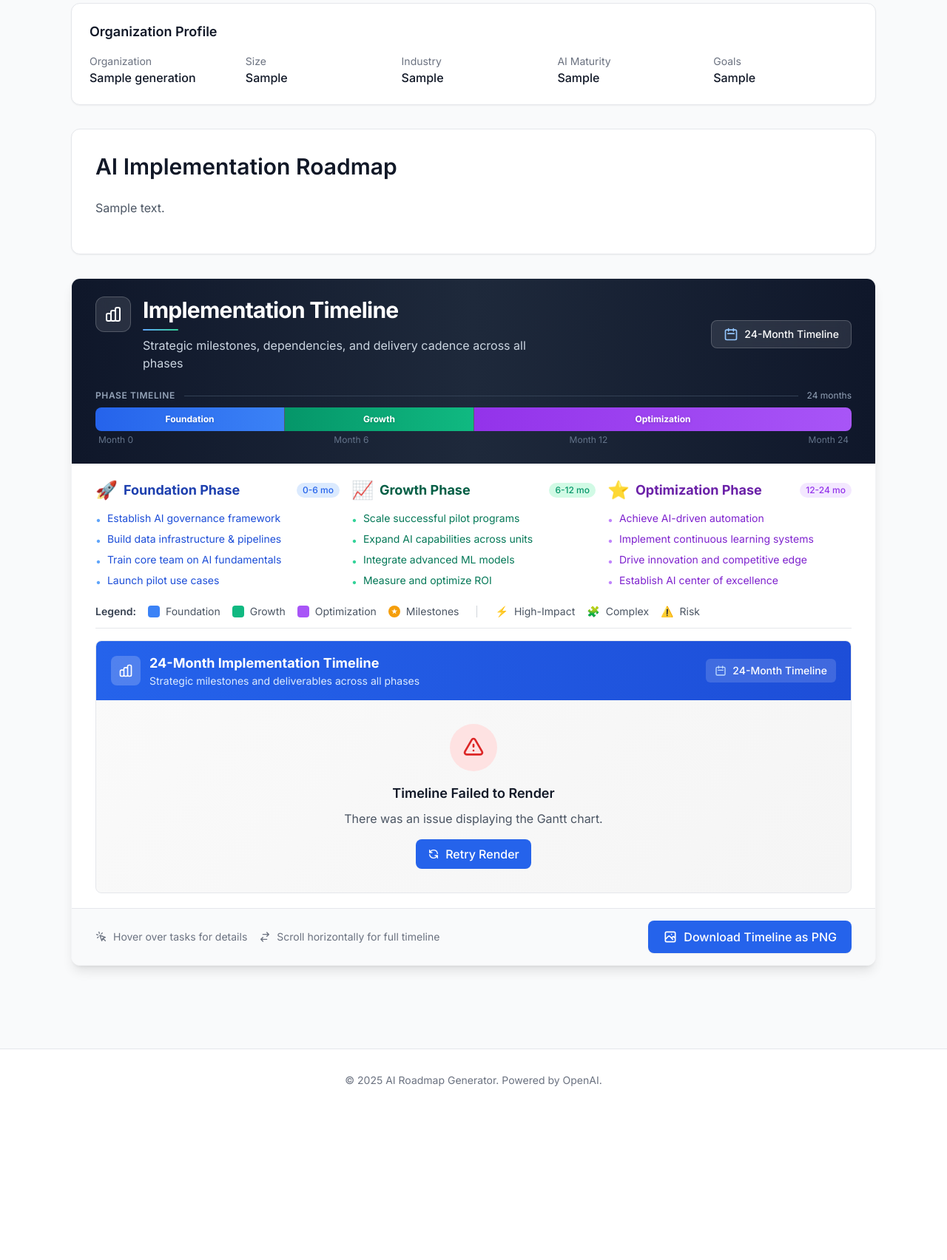
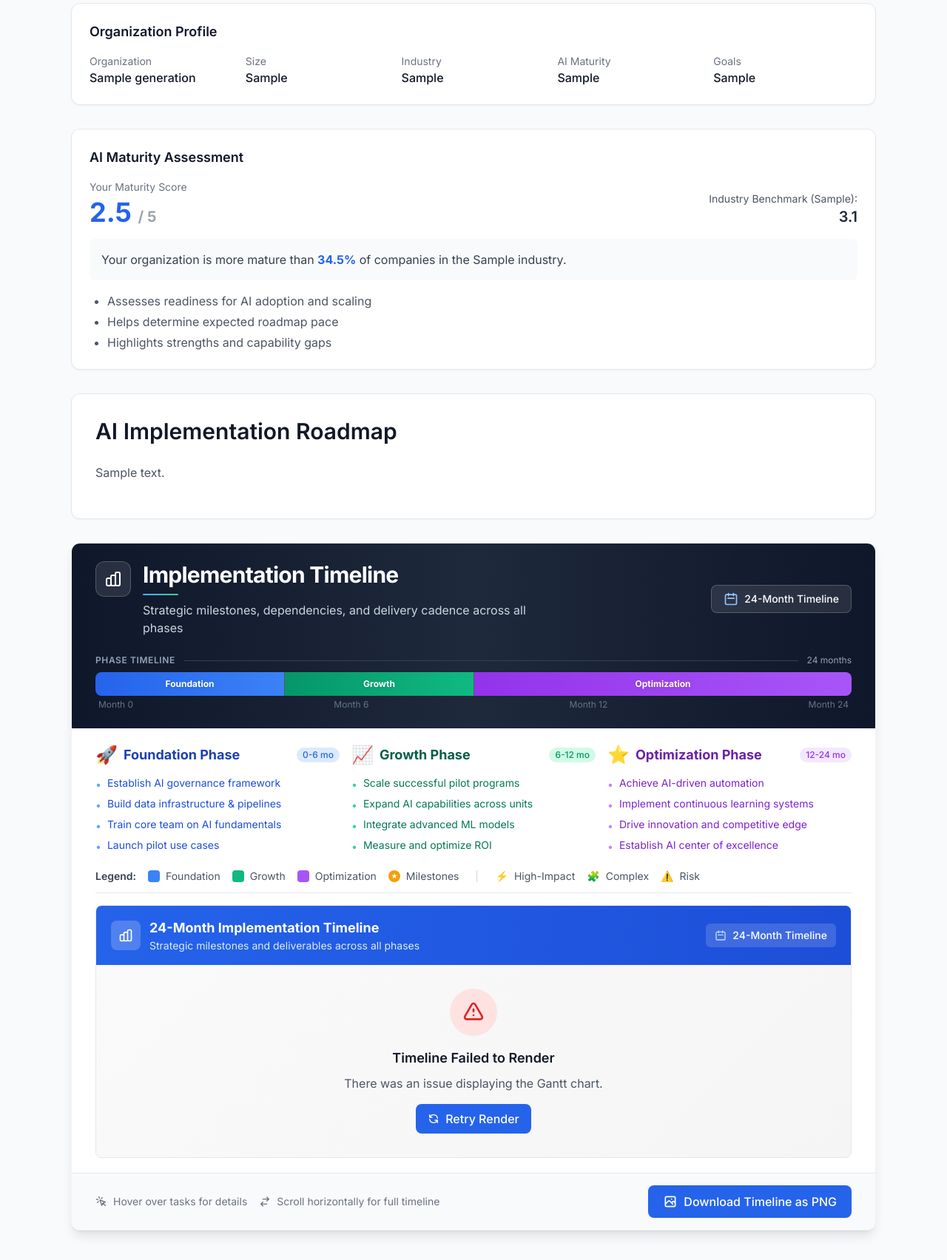
Before and after one commit to shriyaschavan/AI-Roadmap-Generator, a Flask app: page /roadmap/1 in a window 1280 px wide. Shown: the part 197-1901 px from the top of the page at 74% size. Before the commit the page ends 1666 px from the top, so only its background shows below. Run offline with Flask 3, Linux system fonts and the light colour scheme; tables that the repository leaves empty hold one stand-in row (values such as "Sample post"); some libraries are stand-ins or nearby versions.

Commit message:
Add AI maturity scoring and industry benchmarking to roadmap generator
Implement AI maturity score calculation, industry benchmarking, and percentile ranking in routes.py and update results.html to display the assessment.

Replit-Commit-Author: Agent
Replit-Commit-Session-Id: 61c6137e-636b-4222-b9a0-214f2f34615d
Replit-Commit-Checkpoint-Type: intermediate_checkpoint
Replit-Commit-Event-Id: 75a857a1-679e-4d0e-aa30-abf418dab7e5
Replit-Commit-Screenshot-Url: https://storage.googleapis.com/screenshot-production-us-central1/f4b8cc57-9d73-4bf0-9239-7b44003e9cbe/61c6137e-636b-4222-b9a0-214f2f34615d/r6NTGbm
Replit-Helium-Checkpoint-Created: true

```diff
--- a/routes.py
+++ b/routes.py
@@ -60,11 +60,93 @@ def generate():
     return redirect(url_for("view_roadmap", roadmap_id=generation.id))
 
 
+def calculate_maturity_score(ai_maturity, goals_list):
+    """
+    Calculate AI Maturity Score based on current maturity level and selected goals.
+    Returns tuple of (final_score, industry_average, percentile)
+    """
+    # Base scores by maturity level
+    base_scores = {
+        "Low": 1.5,
+        "Medium": 3.0,
+        "High": 4.5
+    }
+
+    # Goal-based weight adjustments
+    goal_weights = {
+        "Automation": 0.2,
+        "Analytics": 0.2,
+        "Customer Experience": 0.1,
+        "Operational Efficiency": 0.1,
+        "Innovation": 0.2,
+        "Cost Reduction": 0.1,
+        "Revenue Growth": 0.1,
+        "Risk Management": 0.1,
+        "Data-Driven Decisions": 0.2,
+        "Employee Productivity": 0.1
+    }
+
+    # Get base score
+    base_score = base_scores.get(ai_maturity, 2.5)
+
+    # Calculate adjustment from selected goals
+    adjustment = sum(goal_weights.get(goal, 0.0) for goal in goals_list)
+
+    # Final score capped between 1.0 and 5.0
+    final_score = round(min(max(base_score + adjustment, 1.0), 5.0), 2)
+
+    return final_score
+
+
+def get_industry_benchmark(industry, final_score):
+    """
+    Get industry benchmark and calculate percentile rank.
+    Returns tuple of (industry_average, percentile)
+
+    Percentile represents what percentage of companies in the industry
+    the organization outperforms, based on comparing their score to the benchmark.
+    """
+    # Industry benchmark scores
+    industry_benchmarks = {
+        "Financial Services": 3.8,
+        "Healthcare": 3.0,
+        "Retail": 3.2,
+        "Manufacturing": 2.9,
+        "Public Sector": 2.4,
+        "Technology": 4.2
+    }
+
+    # Get industry average (default 3.1)
+    industry_average = industry_benchmarks.get(industry, 3.1)
+
+    # Calculate percentile rank (0-100 scale)
+    # Maps score relative to industry average onto a percentile distribution
+    # Score at average = 50th percentile, above/below scales proportionally
+    ratio = final_score / industry_average
+
+    if ratio <= 0.5:
+        percentile = 10.0
+    elif ratio >= 1.5:
+        percentile = 95.0
+    elif ratio < 1.0:
+        # Below average: map 0.5-1.0 ratio to 10-50 percentile
+        percentile = 10 + (ratio - 0.5) * 80
+    else:
+        # Above average: map 1.0-1.5 ratio to 50-95 percentile
+        percentile = 50 + (ratio - 1.0) * 90
+
+    return industry_average, round(percentile, 1)
+
+
 @app.route("/roadmap/<int:roadmap_id>")
 def view_roadmap(roadmap_id):
     """View a specific generated roadmap."""
     roadmap = RoadmapGeneration.query.get_or_404(roadmap_id)
     goals_list = [g.strip() for g in roadmap.goals.split(",")]
+
+    # Calculate AI Maturity Score
+    maturity_score = calculate_maturity_score(roadmap.ai_maturity, goals_list)
+    industry_average, percentile = get_industry_benchmark(roadmap.industry, maturity_score)
 
     return render_template(
         "results.html",
@@ -76,7 +158,10 @@ def view_roadmap(roadmap_id):
         goals=goals_list,
         roadmap=render_markdown(roadmap.roadmap_content),
         mermaid_chart=roadmap.mermaid_chart,
-        created_at=roadmap.created_at
+        created_at=roadmap.created_at,
+        maturity_score=maturity_score,
+        industry_average=industry_average,
+        percentile=percentile
     )
 
 
--- a/templates/results.html
+++ b/templates/results.html
@@ -54,6 +54,41 @@
                 <p class="font-medium text-gray-900">{{ goals | join(", ") }}</p>
             </div>
         </div>
+    </section>
+
+    <!-- ============================================
+         SECTION: AI Maturity Assessment
+         Purpose: Display maturity score and industry benchmarking
+    ============================================ -->
+    <section class="bg-white rounded-xl shadow-sm border border-gray-200 p-6 mb-8" aria-labelledby="maturity-heading">
+        <h2 id="maturity-heading" class="text-lg font-semibold text-gray-900 mb-4">AI Maturity Assessment</h2>
+
+        <div class="flex items-end justify-between mb-4">
+            <div>
+                <p class="text-sm text-gray-500 mb-1">Your Maturity Score</p>
+                <p class="text-4xl font-bold text-primary-600">
+                    {{ maturity_score }} <span class="text-xl text-gray-400">/ 5</span>
+                </p>
+            </div>
+
+            <div class="text-right">
+                <p class="text-gray-600 text-sm">Industry Benchmark ({{ industry }}):</p>
+                <p class="text-xl font-semibold text-gray-800">{{ industry_average }}</p>
+            </div>
+        </div>
+
+        <div class="bg-gray-50 rounded-lg p-4 mb-4">
+            <p class="text-gray-700">
+                Your organization is more mature than
+                <strong class="text-primary-600">{{ percentile }}%</strong> of companies in the {{ industry }} industry.
+            </p>
+        </div>
+
+        <ul class="list-disc ml-6 text-gray-600 space-y-1">
+            <li>Assesses readiness for AI adoption and scaling</li>
+            <li>Helps determine expected roadmap pace</li>
+            <li>Highlights strengths and capability gaps</li>
+        </ul>
     </section>
 
     <!-- ============================================
```
Also changed, not shown: attached_assets/Pasted-I-want-you-to-enhance-my-Flask-AI-Roadmap-Generator-by-_1765478350472.txt (added, +87 -0 lines).
